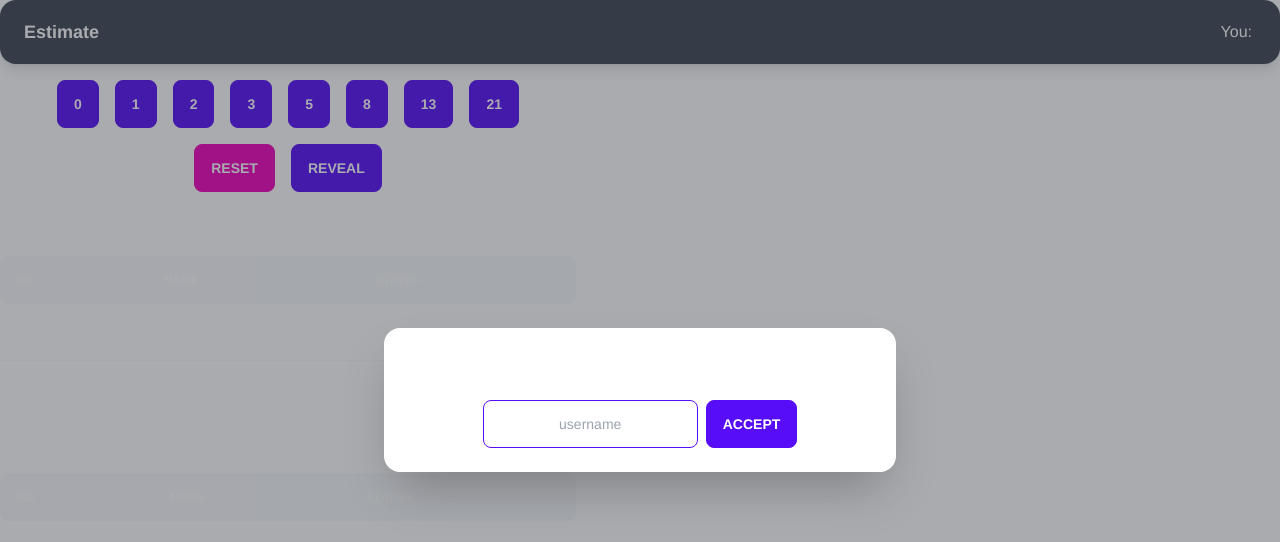
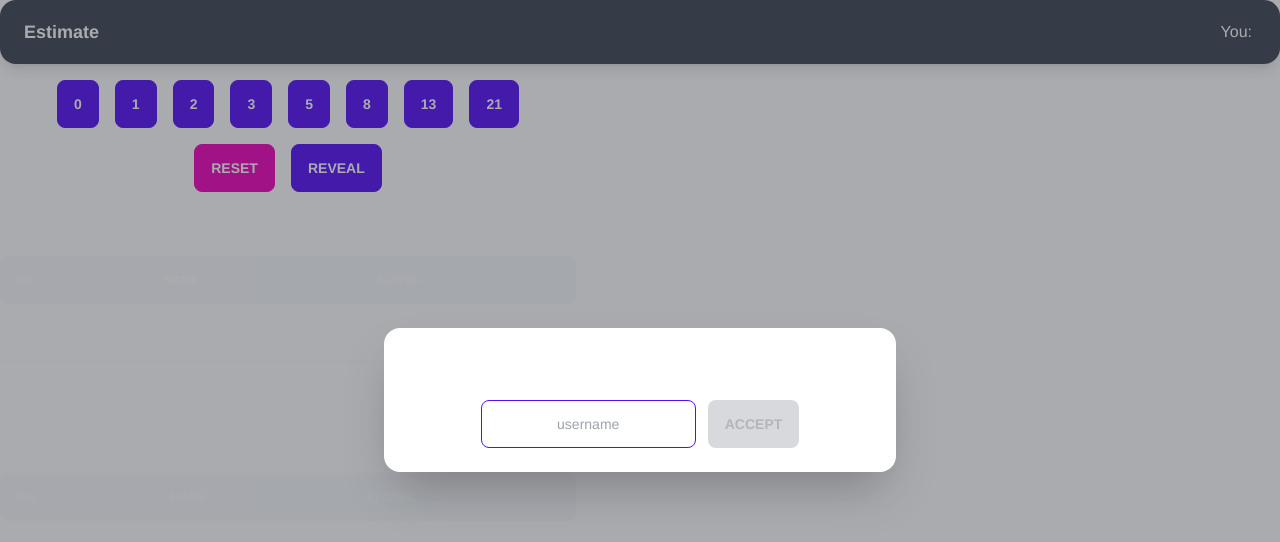
Before and after one commit to PatrikBird/estimate, a Vue app: page / in a window 1280 px wide. Shown: the top 542 px of the page. Built offline with nearby package versions, Linux system fonts and the light colour scheme.

Commit message:
feat: validate user name input

```diff
--- a/src/components/UserNameInput.vue
+++ b/src/components/UserNameInput.vue
@@ -5,25 +5,36 @@ const main = useMainStore()
 
 const enteredName = ref('')
 function setUserName() {
+  main.setUserName(enteredName.value)
+}
+
+const formIsInvalid = ref(true)
+function validateForm() {
+  if (enteredName.value === '') {
+    formIsInvalid.value = true
+  } else {
+    setUserName()
+    formIsInvalid.value = false
+  }
   // eslint-disable-next-line no-console
-  console.log(enteredName.value);
-  main.setUserName(enteredName.value)
+  console.log(formIsInvalid.value)
 }
 </script>
 
 <template>
-  <input id="my-modal-2" type="checkbox" checked class="modal-toggle" />
+  <input id="my-modal" type="checkbox" :checked="formIsInvalid" class="modal-toggle" />
   <div class="modal">
     <div class="modal-box">
       <p>Enter a name</p>
       <div class="modal-action justify-center">
-        <input
-          v-model="enteredName"
-          type="text"
-          placeholder="username"
-          class="text-center input input-primary input-bordered" />
-        <label for="my-modal-2" class="btn btn-primary" @click="setUserName">Accept</label>
-        <!-- <label for="my-modal-2" class="btn">Close</label> -->
+        <form @submit.prevent="validateForm">
+          <input
+            v-model="enteredName"
+            type="text"
+            placeholder="username"
+            class="text-center input input-primary input-bordered" />
+          <button class="btn btn-primary ml-3" :disabled="enteredName == ''">Accept</button>
+        </form>
       </div>
     </div>
   </div>
```
